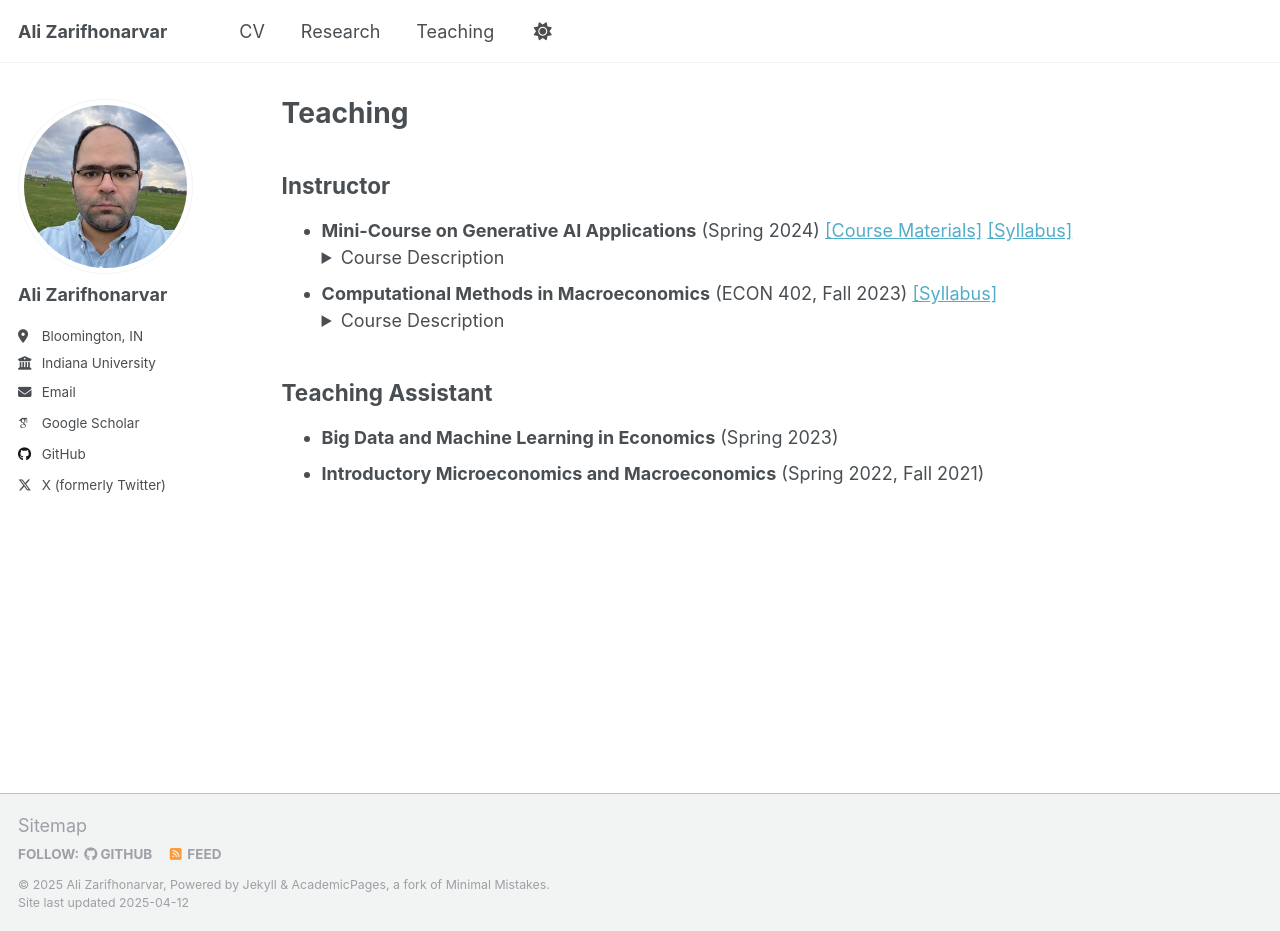
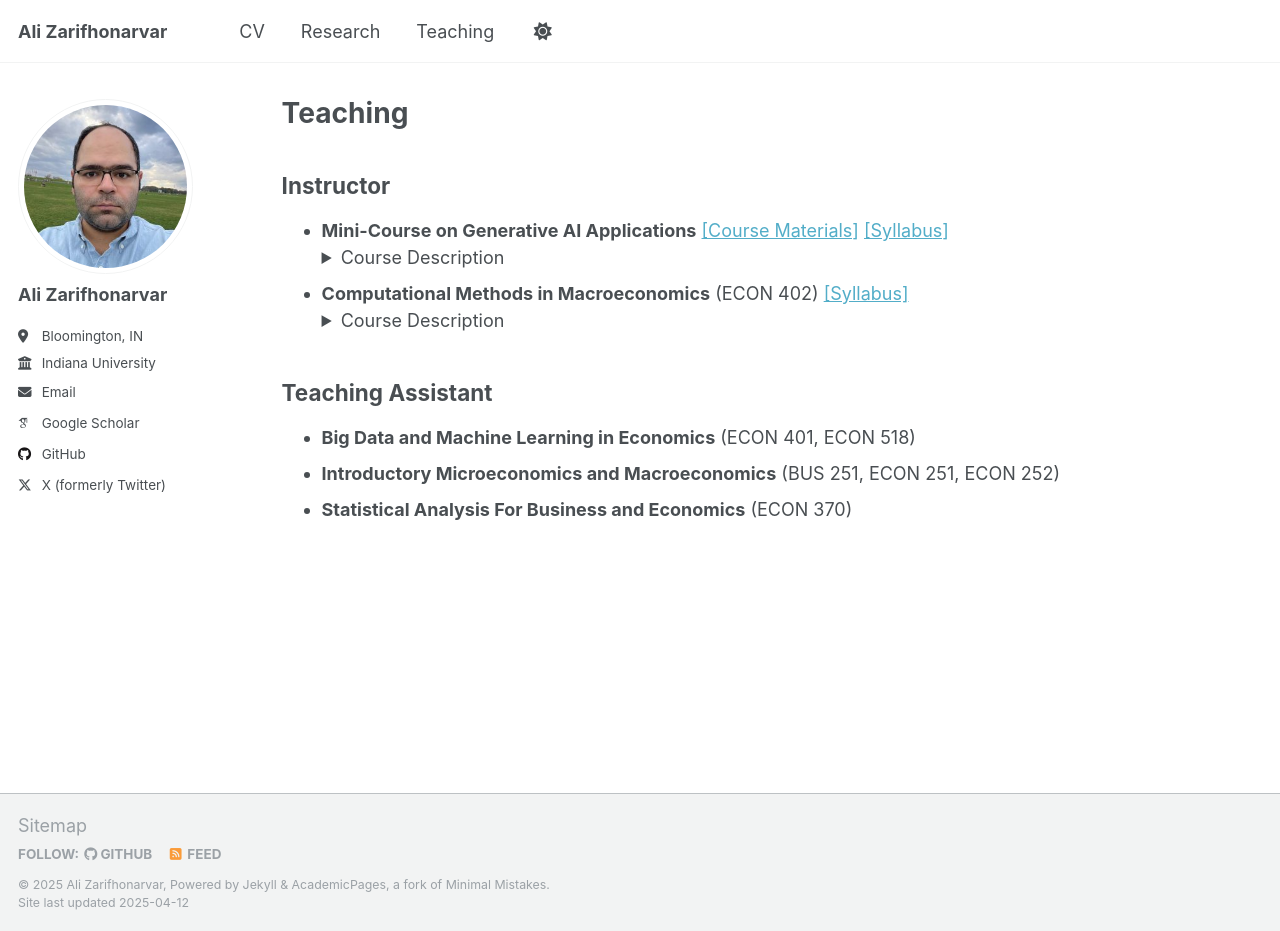
Before and after one commit to alizarif/alizarif.github.io, a Jekyll site: the page built from _pages/teaching.html, in a window 1280 px wide and 931 px high. Built offline with Jekyll 4.4.1, drawn with Linux system fonts in a browser that asks for light colours; some web fonts are replaced.

Commit message:
Update teaching.html

```diff
--- a/_pages/teaching.html
+++ b/_pages/teaching.html
@@ -8,24 +8,27 @@ author_profile: true
 
 <h2>Instructor</h2>
 <ul>
-  <li><strong>Mini-Course on Generative AI Applications</strong> (Spring 2024) <a href="https://github.com/alizarif/LLM">[Course Materials]</a> <a href="#">[Syllabus]</a>
+  <li><strong>Mini-Course on Generative AI Applications</strong> <a href="https://github.com/alizarif/LLM">[Course Materials]</a> <a href="#">[Syllabus]</a>
     <details>
       <summary>Course Description</summary>
       <p>This mini-course provides an introduction to generative AI applications with a focus on practical implementation. Students learn about large language models, their capabilities, and how to effectively use them for various applications in economics and data analysis.</p>
     </details>
   </li>
 
-  <li><strong>Computational Methods in Macroeconomics</strong> (ECON 402, Fall 2023) <a href="#">[Syllabus]</a>
+  <li><strong>Computational Methods in Macroeconomics</strong> (ECON 402) <a href="#">[Syllabus]</a>
     <details>
       <summary>Course Description</summary>
-      <p>This course covers computational methods for solving and analyzing macroeconomic models. Topics include numerical optimization, dynamic programming, simulation techniques, and calibration methods for macroeconomic models.</p>
+      <p></p>
     </details>
   </li>
 </ul>
 
 <h2>Teaching Assistant</h2>
 <ul>
-  <li><strong>Big Data and Machine Learning in Economics</strong> (Spring 2023)</li>
+  <li><strong>Big Data and Machine Learning in Economics</strong> (ECON 401, ECON 518)</li>
 
-  <li><strong>Introductory Microeconomics and Macroeconomics</strong> (Spring 2022, Fall 2021)</li>
+  <li><strong>Introductory Microeconomics and Macroeconomics</strong> (BUS 251, ECON 251, ECON 252)</li>
+
+  <li><strong>Statistical Analysis For Business and Economics</strong> (ECON 370)
+
 </ul>
```
